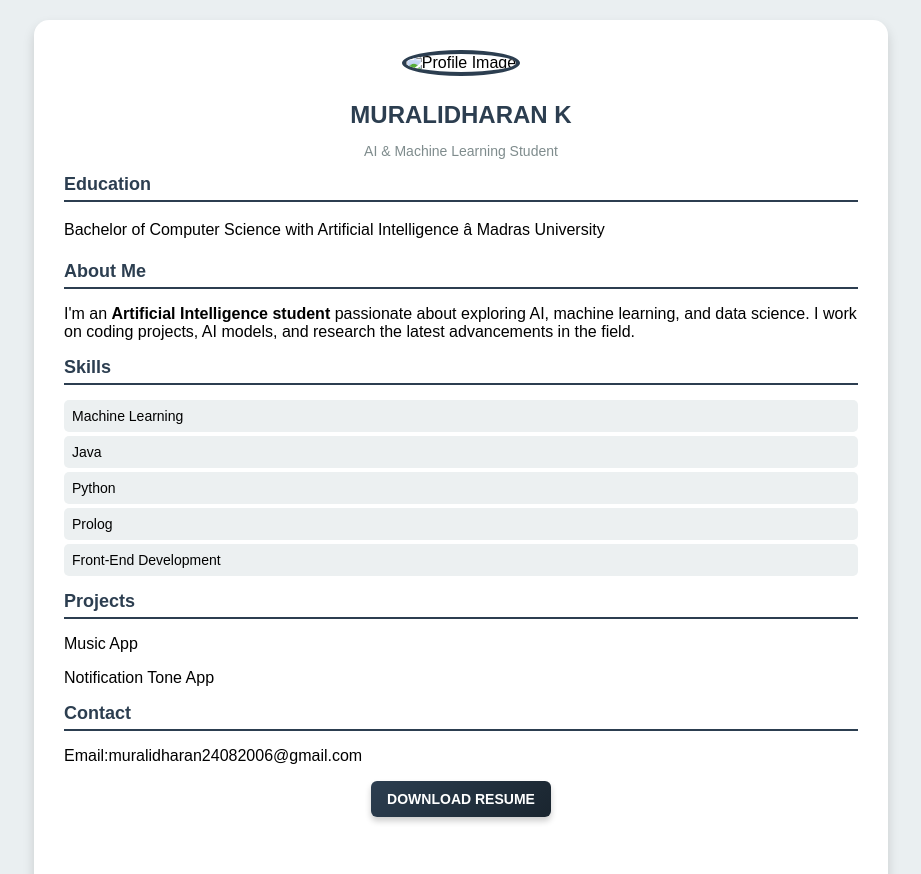
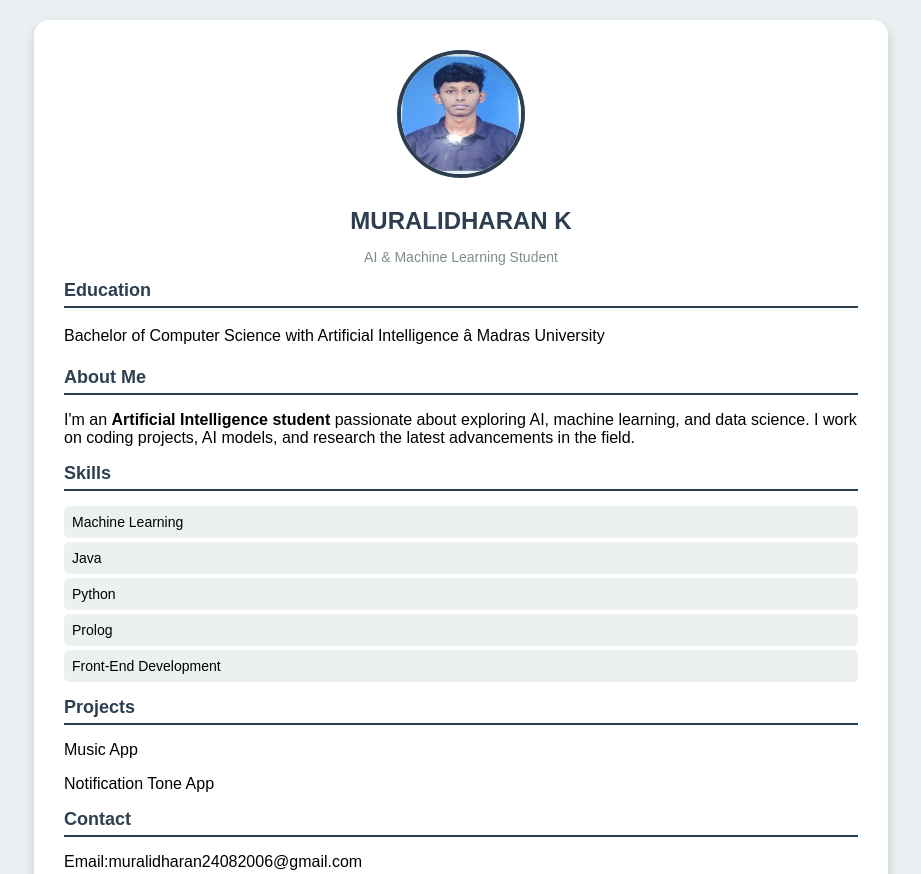
Before and after one commit to mini448/.com, a plain HTML site: page index.html in a window 1280 px wide. Shown: the top 874 px of the page, without its empty margins (179-1100 px from the left). Drawn offline with nearby package versions, Linux system fonts and the light colour scheme.

Commit message:
Update index.html

```diff
--- a/index.html
+++ b/index.html
@@ -108,7 +108,7 @@
 <body>
     <div class="resume">
         <div class="header">
-            <img "IMG-20250318-WA0004.jpg" alt="Profile Image">
+            <img src="IMG-20250318-WA0004.jpg" alt="Profile Image">
             <h1>MURALIDHARAN K</h1>
             <p>AI & Machine Learning Student</p>
         </div>
```
